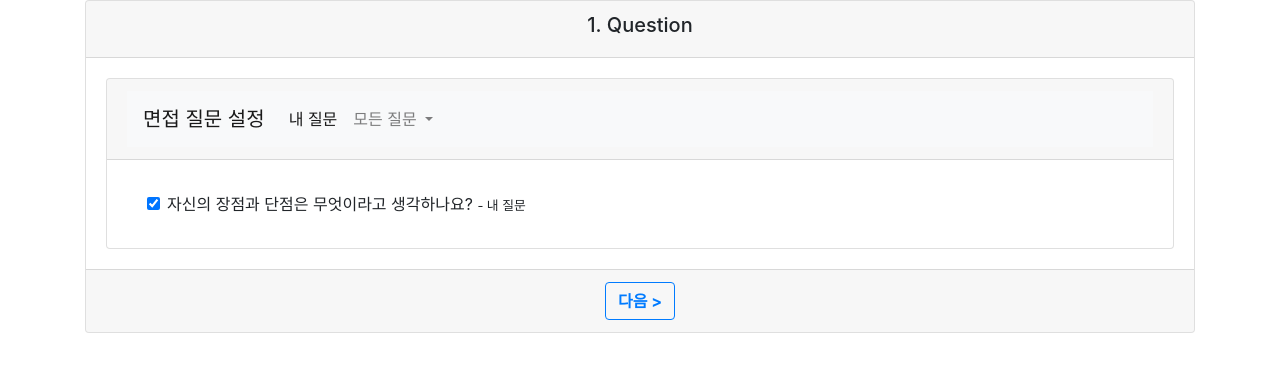
After one commit to ahyeon0508/Interview-Solution_project_v1.0, a Django app: template interview_solution/website/templates/inter_start.html in a window 1280 px wide. The commit adds this page. Shown: the top 372 px of the page. Run offline with Django 3.2, Linux system fonts and the light colour scheme; the template is opened without the code that fills it, so the values that code supplies are empty; some libraries are stand-ins or nearby versions.

Commit message:
inter_start 페이지 제작

```diff
--- a/interview_solution/website/static/css/inter_setting.css
+++ b/interview_solution/website/static/css/inter_setting.css
@@ -1,4 +1,5 @@
 #container {
+    font-family: 'Nanum Gothic', sans-serif;
     margin: 0px auto;
     width: 500px;
     height: 375px;
--- /dev/null
+++ b/interview_solution/website/templates/inter_start.html
@@ -0,0 +1,88 @@
+<!DOCTYPE html>
+<html>
+
+<head>
+    <meta charset="utf-8">
+    <title>면접 설정</title>
+
+    <!-- Google Font -->
+    <link href="https://fonts.googleapis.com/css2?family=Nanum+Gothic:wght@400;700;800&display=swap" rel="stylesheet">
+    <!-- Css Styles -->
+    <link rel="stylesheet" href="../static/vendor/bootstrap/css/bootstrap.min.css" type="text/css">
+    <link rel="stylesheet" href="../static/css/inter_setting.css" type="text/css">
+</head>
+
+<body>
+
+    <div class="container">
+        <div class="card text-center">
+            <div class="card-header">
+                <h5>1. Question</h5>
+            </div>
+            <div class="card-body">
+
+                <div class="card">
+                    <div class="card-header">
+                        <nav class="navbar navbar-expand-lg navbar-light bg-light">
+                            <a class="navbar-brand" href="#">면접 질문 설정</a>
+                            <div class="collapse navbar-collapse" id="navbarSupportedContent">
+                                <ul class="navbar-nav mr-auto">
+                                    <li class="nav-item active">
+                                        <!--클릭시 본인에게 할당된 모든 질문 띄워지도록-->
+                                        <a class="nav-link" href="{% url 'website:myQuestion' %}">내 질문</a>
+                                    </li>
+                                    <li class="nav-item dropdown">
+                                        <a class="nav-link dropdown-toggle" href="#" id="navbarDropdown" role="button" data-toggle="dropdown" aria-haspopup="true" aria-expanded="false">
+                                            모든 질문
+                                        </a>
+                                        <div class="dropdown-menu" aria-labelledby="navbarDropdown">
+                                            <!--클릭시 기본 질문 모두 띄워지도록(내 질문은 제외하는게 나을 듯!)-->
+                                            <a class="dropdown-item" href="{% url 'website:myQuestion_contain' %}">기본 질문</a>
+                                            <!--클릭시 컴퓨터 질문 모두 띄워지도록(내 질문은 제외하는게 나을 듯!)-->
+                                            <a class="dropdown-item" href="{% url 'website:myQuestion_write' %}">컴퓨터</a>
+                                            <!--클릭시 국문 질문 모두 띄워지도록(내 질문은 제외하는게 나을 듯!)-->
+                                            <a class="dropdown-item" href="{% url 'website:myQuestion_get' %}">국문</a>
+                                            <!--클릭시 경영 질문 모두 띄워지도록(내 질문은 제외하는게 나을 듯!)-->
+                                            <a class="dropdown-item" href="{% url 'website:myQuestion_write' %}">경영</a>
+                                            <!--클릭시 생명공학 질문 모두 띄워지도록(내 질문은 제외하는게 나을 듯!)-->
+                                            <a class="dropdown-item" href="{% url 'website:myQuestion_get' %}">생명공학</a>
+                                        </div>
+                                    </li>
+                                </ul>
+                            </div>
+                        </nav>
+                    </div>
+                    <div class="card-body">
+                        <ul class="list-group list-group-flush">
+
+
+                            <!--for문으로 질문 단위 li태그 반복-->
+                            <li class="list-group-item d-flex justify-content-between align-items-center">
+                                <div class="form-check">
+                                    <!--1. checked 초기 상태 : 내 질문인 경우에는 checked에 on, 아닌 경우 off -->
+                                    <!--2. checked 나중 상태 : 질문을 선택한 경우 checked에 on, 아닌 경우 off (아마 자동일 듯) -->
+                                    <input type="checkbox" class="form-check-input" checked="" id="" name="" value="">
+                                    <label class="form-check-label" for="">
+                                        <!--"자신의 장점과 ~" 이 부분에 질문 내용 띄우도록 / small 태그 안 "담은 질문" 부분은 6개의 종류로(내질문,기본,컴퓨터,국문,경영,생명공학) 띄우도록 -->
+                                        자신의 장점과 단점은 무엇이라고 생각하나요? <small> - 내 질문 </small>
+                                    </label>
+
+                                </div>
+                            </li>
+
+
+                        </ul>
+                    </div>
+                </div>
+            </div>
+            <div class="card-footer text-muted">
+
+                <!--버튼을 누르면 check된 질문이 다음 면접화면에 사용 됨-->
+                <!--혹시 프론트에서 JQuery로 하는 부분이라면 말해주세용 : 아마 value와 id, name 사용하는 듯-->
+                <!--예제 = https://csslab.tistory.com/116-->
+                <a href="" type="submit" class="btn btn-outline-primary"><Strong> 다음 > </Strong></a>
+            </div>
+        </div>
+    </div>
+
+</body></html>
```
Also changed, not shown: interview_solution/website/templates/inter_setting.html (+16 -18 lines).
